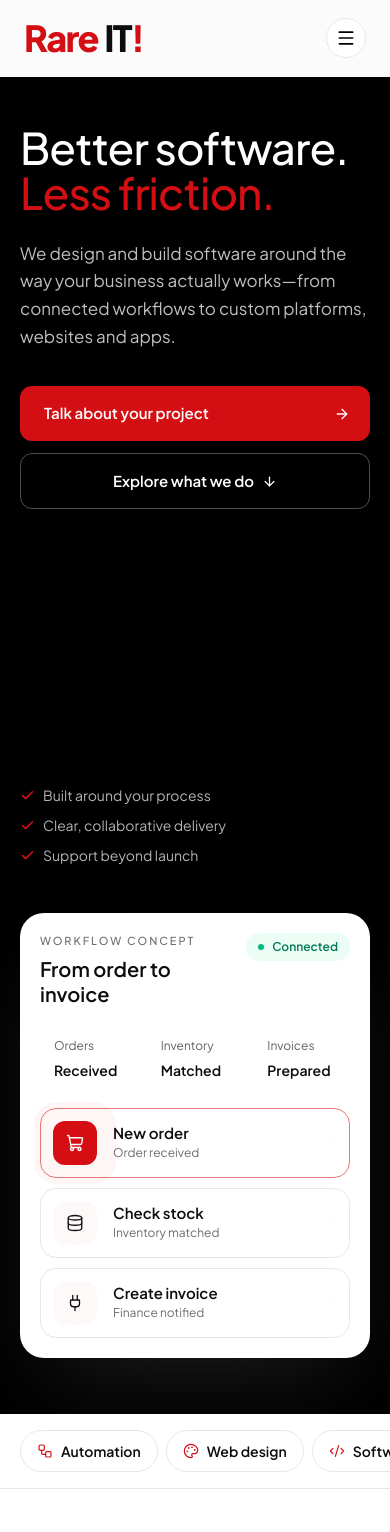
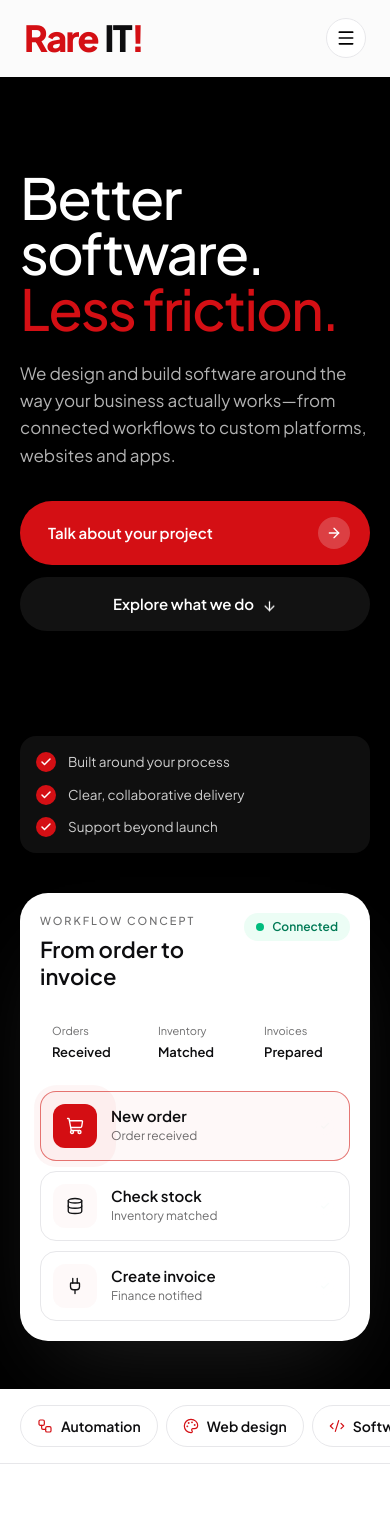
Before and after one commit to rarefictioncloud-dev/rareit, a React (Vite) app: page / in a window 390 px wide. Shown: the top 1532 px of the page. Built offline with nearby package versions, Linux system fonts and the light colour scheme.

Commit message:
changes made

```diff
--- a/src/pages/Home.jsx
+++ b/src/pages/Home.jsx
@@ -206,21 +206,26 @@ const css = `
 .rit-marquee-rev { animation-direction: reverse; animation-duration: 40s; }
 @keyframes rit-rise { from { opacity: 0; transform: translateY(18px); } to { opacity: 1; transform: none; } }
 .rit-rise { opacity: 0; animation: rit-rise .8s cubic-bezier(.2,.7,.2,1) forwards; }
+@keyframes rit-bob { 0%, 100% { transform: translateY(0); } 50% { transform: translateY(4px); } }
+.rit-bob { animation: rit-bob 1.8s ease-in-out infinite; }
 @media (prefers-reduced-motion: reduce) {
   .rit-marquee { animation: none; }
   .rit-rise { opacity: 1; animation: none; }
+  .rit-bob { animation: none; }
 }
 `;
 
 const PrimaryBtn = ({ to, children, block = false }) => (
   <Link
     to={to}
-    className={`group inline-flex items-center gap-3 rounded-xl bg-brand py-4 pl-6 pr-5 text-[15px] font-semibold text-white transition hover:bg-brand-dark active:scale-[0.98] sm:rounded-md sm:py-3.5 sm:text-sm ${
+    className={`group inline-flex items-center gap-3 rounded-full bg-brand py-4 pl-7 pr-5 text-[15px] font-semibold text-white transition hover:bg-brand-dark active:scale-[0.98] sm:rounded-md sm:pl-6 sm:py-3.5 sm:text-sm ${
       block ? "w-full justify-between sm:w-auto sm:justify-start" : ""
     } ${focusRing}`}
   >
     {children}
-    <ArrowRight size={16} className="transition group-hover:translate-x-1" />
+    <span className="grid size-8 place-items-center rounded-full bg-white/20 sm:size-auto sm:bg-transparent">
+      <ArrowRight size={16} className="transition group-hover:translate-x-1" />
+    </span>
   </Link>
 );
 
@@ -310,14 +315,13 @@ export default function Home() {
       {/* ===== HERO (plain black, no lines) ===== */}
       <section className={`relative overflow-hidden bg-black text-white lg:flex lg:items-center ${HERO_MIN_H}`}>
         <div
-          className={`${wrap} relative grid gap-12 pb-14 pt-8 sm:gap-14 sm:pb-20 sm:pt-16 lg:w-[min(1280px,100%-64px)] lg:grid-cols-[1.1fr_1fr] lg:items-center lg:gap-16 lg:py-10`}
+          className={`${wrap} relative grid gap-10 pb-12 pt-5 sm:gap-14 sm:pb-20 sm:pt-16 lg:w-[min(1280px,100%-64px)] lg:grid-cols-[1.1fr_1fr] lg:items-center lg:gap-16 lg:py-10`}
         >
           {/* first screen on phones: message + trust, pinned to the fold */}
-          <div className="flex min-h-[calc(100svh-5.5rem)] flex-col justify-between gap-12 lg:block lg:min-h-0">
-            <div className="pt-4 lg:pt-0">
-
+          <div className="flex min-h-[calc(100svh-5.5rem)] flex-col justify-between gap-10 lg:block lg:min-h-0">
+            <div className="flex flex-1 flex-col justify-center pt-2 lg:block lg:pt-0">
               <h1
-                className="rit-rise font-display text-[clamp(40px,11.2vw,66px)] font-medium leading-[1.04] tracking-[-0.02em] lg:text-[clamp(44px,min(5.4vw,10vh),84px)]"
+                className="rit-rise font-display text-[clamp(48px,14.5vw,70px)] font-medium leading-[0.98] tracking-[-0.035em] sm:text-[clamp(40px,11.2vw,66px)] sm:leading-[1.04] sm:tracking-[-0.02em] lg:text-[clamp(44px,min(5.4vw,10vh),84px)]"
                 style={{ animationDelay: "60ms" }}
               >
                 Better software.
@@ -325,13 +329,13 @@ export default function Home() {
                 <span className="text-brand">Less friction.</span>
               </h1>
               <p
-                className="rit-rise mt-6 max-w-xl text-[17px] leading-relaxed text-white/75 sm:mt-8 sm:text-xl lg:mt-[clamp(16px,3vh,32px)] lg:text-[clamp(16px,2.4vh,20px)]"
+                className="rit-rise mt-6 max-w-md text-[17px] leading-[1.6] text-white/70 sm:mt-8 sm:max-w-xl sm:text-xl sm:text-white/75 lg:mt-[clamp(16px,3vh,32px)] lg:text-[clamp(16px,2.4vh,20px)]"
                 style={{ animationDelay: "200ms" }}
               >
                 We design and build software around the way your business actually works—from connected workflows to custom platforms, websites and apps.
               </p>
               <div
-                className="rit-rise mt-9 flex flex-col gap-3 sm:mt-11 sm:flex-row sm:items-center sm:gap-4 lg:mt-[clamp(20px,4vh,44px)]"
+                className="rit-rise mt-8 flex flex-col gap-3 sm:mt-11 sm:flex-row sm:items-center sm:gap-4 lg:mt-[clamp(20px,4vh,44px)]"
                 style={{ animationDelay: "340ms" }}
               >
                 <PrimaryBtn to="/contact" block>
@@ -339,20 +343,23 @@ export default function Home() {
                 </PrimaryBtn>
                 <a
                   href="#services"
-                  className={`flex items-center justify-center gap-2 rounded-xl border border-white/30 px-7 py-4 text-[15px] font-semibold text-white transition hover:border-white hover:bg-white/10 active:scale-[0.98] sm:rounded-md sm:py-3.5 sm:text-sm lg:border-transparent lg:hover:bg-transparent lg:hover:text-brand ${focusRing}`}
+                  className={`flex items-center justify-center gap-2 rounded-full bg-white/[0.07] px-7 py-4 text-[15px] font-semibold text-white transition active:scale-[0.98] active:bg-white/15 sm:rounded-md sm:border sm:border-white/30 sm:bg-transparent sm:py-3.5 sm:text-sm sm:hover:border-white sm:hover:bg-white/10 lg:border-transparent lg:hover:bg-transparent lg:hover:text-brand ${focusRing}`}
                 >
-                  Explore what we do <ArrowDown size={15} />
+                  Explore what we do <ArrowDown size={15} className="rit-bob sm:animate-none" />
                 </a>
               </div>
             </div>
 
             <ul
-              className="rit-rise flex flex-col gap-2.5 pt-2 text-sm text-white/70 sm:flex-row sm:flex-wrap sm:gap-x-7 lg:mt-[clamp(20px,5vh,56px)]"
+              className="rit-rise flex flex-col gap-3 rounded-2xl bg-white/[0.06] p-4 text-[13.5px] text-white/80 sm:flex-row sm:flex-wrap sm:gap-x-7 sm:gap-y-2.5 sm:rounded-none sm:bg-transparent sm:p-0 sm:pt-2 sm:text-sm sm:text-white/70 lg:mt-[clamp(20px,5vh,56px)]"
               style={{ animationDelay: "480ms" }}
             >
               {heroTrust.map((label) => (
-                <li key={label} className="flex items-center gap-2">
-                  <Check size={15} strokeWidth={2.6} className="shrink-0 text-brand" />
+                <li key={label} className="flex items-center gap-3 sm:gap-2">
+                  <span className="grid size-5 shrink-0 place-items-center rounded-full bg-brand sm:size-auto sm:bg-transparent">
+                    <Check size={12} strokeWidth={3} className="text-white sm:hidden" />
+                    <Check size={15} strokeWidth={2.6} className="hidden text-brand sm:block" />
+                  </span>
                   {label}
                 </li>
               ))}
@@ -361,23 +368,26 @@ export default function Home() {
 
           {/* workflow card */}
           <div className="rit-rise relative mx-auto w-full max-w-[560px] lg:mr-0" style={{ animationDelay: "560ms" }}>
-            <div className="rounded-3xl bg-white p-5 text-ink shadow-[0_40px_90px_-30px_rgba(255,255,255,0.12)] sm:p-7">
+            <div className="rounded-[28px] bg-white p-5 text-ink shadow-[0_40px_90px_-30px_rgba(255,255,255,0.12)] sm:p-7 lg:rounded-3xl">
               <div className="flex items-start justify-between gap-3">
                 <div>
                   <p className="text-[11px] font-medium uppercase tracking-[0.18em] text-ink/60">Workflow concept</p>
-                  <h3 className="mt-1.5 text-xl font-semibold leading-tight sm:text-2xl">From order to invoice</h3>
+                  <h3 className="mt-1.5 text-[22px] font-semibold leading-tight sm:text-2xl">From order to invoice</h3>
                 </div>
                 <span className="inline-flex shrink-0 items-center gap-2 rounded-full bg-emerald-50 px-3 py-1.5 text-xs font-semibold text-emerald-700">
-                  <span className="size-1.5 rounded-full bg-emerald-500" />
+                  <span className="relative flex size-2">
+                    <span className="absolute inline-flex size-full animate-ping rounded-full bg-emerald-400 motion-reduce:animate-none" />
+                    <span className="relative inline-flex size-2 rounded-full bg-emerald-500" />
+                  </span>
                   Connected
                 </span>
               </div>
 
-              <ul className="mt-5 grid grid-cols-3 gap-2.5 sm:gap-3">
+              <ul className="mt-5 grid grid-cols-3 gap-2 sm:gap-3">
                 {heroTiles.map(({ k, v }) => (
-                  <li key={k} className="rounded-2xl bg-mist px-3.5 py-3 sm:px-4 sm:py-3.5">
-                    <p className="text-xs text-ink/65">{k}</p>
-                    <p className="mt-1.5 text-sm font-semibold sm:text-base">{v}</p>
+                  <li key={k} className="rounded-2xl bg-mist px-3 py-3 sm:px-4 sm:py-3.5">
+                    <p className="text-[11px] text-ink/60 sm:text-xs sm:text-ink/65">{k}</p>
+                    <p className="mt-1 text-[13px] font-semibold sm:mt-1.5 sm:text-base">{v}</p>
                   </li>
                 ))}
               </ul>
@@ -389,8 +399,8 @@ export default function Home() {
                   return (
                     <li
                       key={t}
-                      className={`flex items-center gap-4 rounded-2xl border p-3 transition-colors duration-500 motion-reduce:transition-none sm:p-3.5 ${
-                        running ? "border-brand/60" : "border-line"
+                      className={`flex items-center gap-3.5 rounded-2xl border p-3 transition-colors duration-500 motion-reduce:transition-none sm:gap-4 sm:p-3.5 ${
+                        running ? "border-brand/60 bg-brand/[0.03]" : "border-line"
                       }`}
                     >
                       <span
@@ -407,18 +417,17 @@ export default function Home() {
                         <p className="text-[15px] font-semibold leading-tight">{t}</p>
                         <p className="mt-0.5 truncate text-xs text-ink/60">{d}</p>
                       </div>
-                      <Check
-                        size={16}
-                        strokeWidth={2.6}
-                        className={`ml-auto shrink-0 text-emerald-600 transition-all duration-500 ${
+                      <span
+                        className={`ml-auto grid size-6 shrink-0 place-items-center rounded-full bg-emerald-50 transition-all duration-500 ${
                           done ? "scale-100 opacity-100" : "scale-75 opacity-0"
                         }`}
-                      />
+                      >
+                        <Check size={14} strokeWidth={2.8} className="text-emerald-600" />
+                      </span>
                     </li>
                   );
                 })}
               </ol>
-
             </div>
           </div>
         </div>
@@ -531,7 +540,7 @@ export default function Home() {
             <Dots count={services.length} index={svcIndex} />
             <Link
               to="/services"
-              className={`mt-6 flex items-center justify-center gap-2 rounded-xl border border-ink/15 bg-white py-4 text-[15px] font-semibold active:scale-[0.98] ${focusRing}`}
+              className={`mt-6 flex items-center justify-center gap-2 rounded-full border border-ink/15 bg-white py-4 text-[15px] font-semibold active:scale-[0.98] ${focusRing}`}
             >
               View all services <ArrowRight size={15} className="text-brand" />
             </Link>
@@ -708,7 +717,7 @@ export default function Home() {
               <p className="mt-3 max-w-md text-[15px] leading-relaxed text-white/90 sm:text-base">{current.text}</p>
               <Link
                 to={current.to}
-                className={`mt-6 inline-flex items-center gap-2 rounded-xl bg-white px-6 py-3.5 text-sm font-semibold text-ink transition hover:bg-mist active:scale-[0.98] sm:mt-7 sm:rounded-md ${focusRing}`}
+                className={`mt-6 inline-flex items-center gap-2 rounded-full bg-white px-6 py-3.5 text-sm font-semibold text-ink transition hover:bg-mist active:scale-[0.98] sm:mt-7 sm:rounded-md ${focusRing}`}
               >
                 Explore {current.label} <ArrowUpRight size={16} />
               </Link>
@@ -917,7 +926,7 @@ export default function Home() {
                 <textarea id="message" name="message" rows={4} placeholder="Tell us a little about your project" className={`${fieldCls} resize-none sm:col-span-2`} />
                 <button
                   type="submit"
-                  className={`group mt-1 inline-flex w-full items-center justify-between gap-3 rounded-xl bg-brand py-4 pl-6 pr-5 text-[15px] font-semibold text-white transition hover:bg-brand-dark active:scale-[0.98] sm:col-span-2 sm:w-auto sm:justify-self-start sm:rounded-md sm:py-3.5 sm:text-sm ${focusRing}`}
+                  className={`group mt-1 inline-flex w-full items-center justify-between gap-3 rounded-full bg-brand py-4 pl-7 pr-5 text-[15px] font-semibold text-white transition hover:bg-brand-dark active:scale-[0.98] sm:col-span-2 sm:w-auto sm:justify-self-start sm:rounded-md sm:pl-6 sm:py-3.5 sm:text-sm ${focusRing}`}
                 >
                   Get in touch
                   <ArrowRight size={16} className="transition group-hover:translate-x-1" />
@@ -937,17 +946,17 @@ export default function Home() {
         }`}
         style={{ paddingBottom: "max(12px, env(safe-area-inset-bottom))" }}
       >
-        <div className="mx-auto flex max-w-md items-center gap-2 rounded-2xl border border-white/10 bg-ink/95 p-1.5 shadow-[0_20px_50px_-10px_rgba(11,21,48,0.6)] backdrop-blur">
+        <div className="mx-auto flex max-w-md items-center gap-2 rounded-full border border-white/10 bg-ink/95 p-1.5 shadow-[0_20px_50px_-10px_rgba(11,21,48,0.6)] backdrop-blur">
           <Link
             to="/contact"
-            className={`flex flex-1 items-center justify-center gap-2 rounded-xl bg-brand py-3.5 text-sm font-semibold text-white active:scale-[0.98] ${focusRing}`}
+            className={`flex flex-1 items-center justify-center gap-2 rounded-full bg-brand py-3.5 text-sm font-semibold text-white active:scale-[0.98] ${focusRing}`}
           >
             Start a project <ArrowRight size={16} />
           </Link>
           <a
             href="tel:+917997658999"
             aria-label="Call Rare IT"
-            className={`grid size-12 shrink-0 place-items-center rounded-xl bg-white text-ink active:scale-95 ${focusRing}`}
+            className={`grid size-12 shrink-0 place-items-center rounded-full bg-white text-ink active:scale-95 ${focusRing}`}
           >
             <Phone size={18} />
           </a>
```
